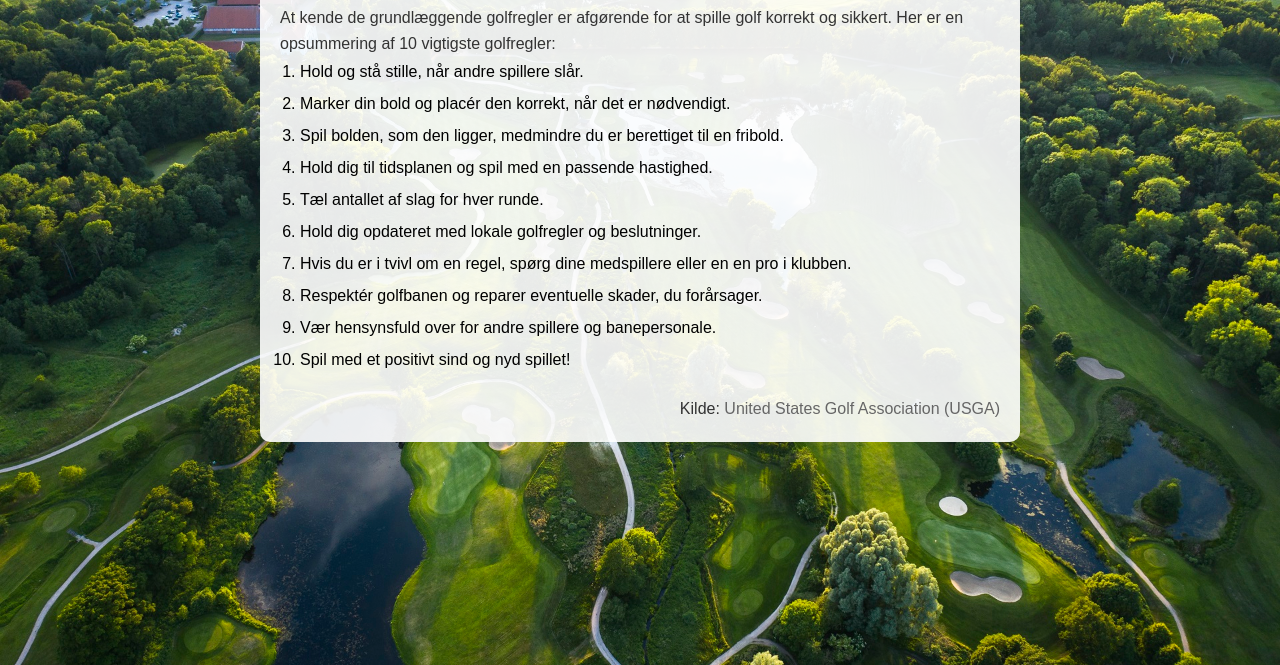
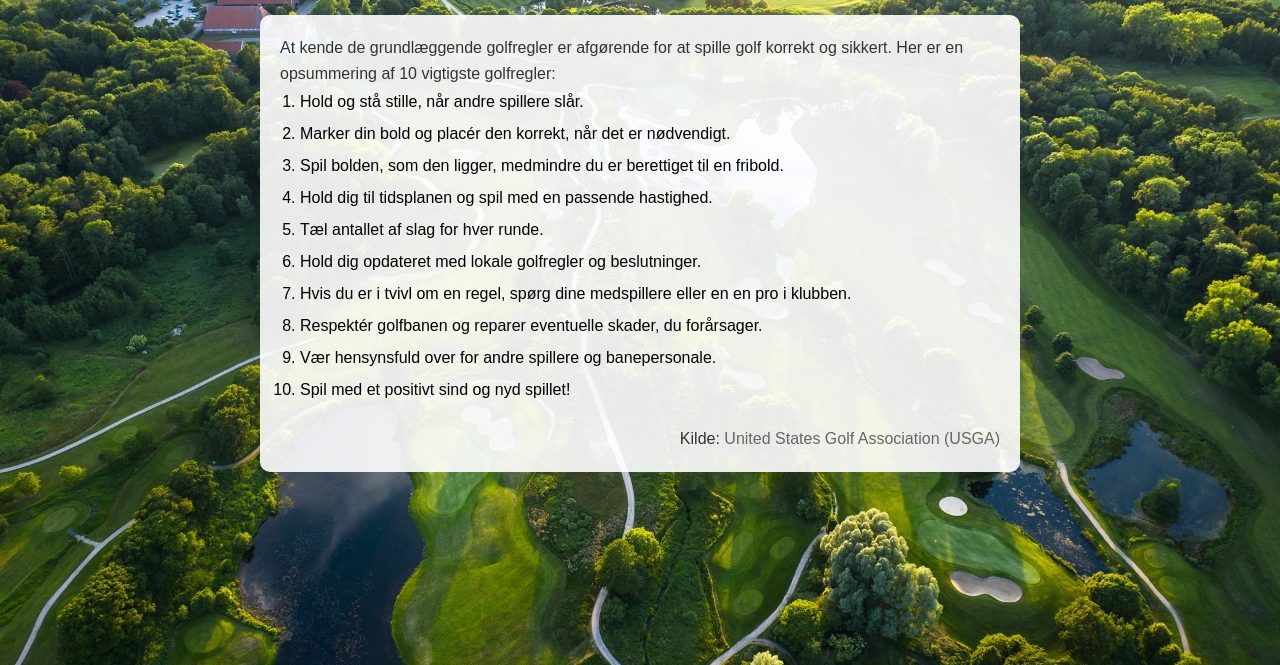
Before and after one commit to vorning/Projekt-GOLF-, a plain HTML site: page regler.html in a window 1280 px wide. Shown: the part 135-800 px from the top of the page. Drawn offline with Linux system fonts and the light colour scheme.

Commit message:
Update styles.css
Errors i css.

```diff
--- a/css/styles.css
+++ b/css/styles.css
@@ -181,7 +181,7 @@ button[type="submit"]:hover {
     margin-left: auto;
     margin-right: auto;
     width: 60%;
-    background-color:(255, 255, 255, 0.9)
+    background-color:(255, 255, 255, 0.9);
 }
 
 .wrapper {
@@ -359,7 +359,7 @@ button:focus {
 }
 
 .fact-box {
-    margin-top: 30;
+    margin-top: 30px;
     background-color: rgba(255, 255, 255, 0.9);
     padding: 20px;
     border-radius: 10px;
```
